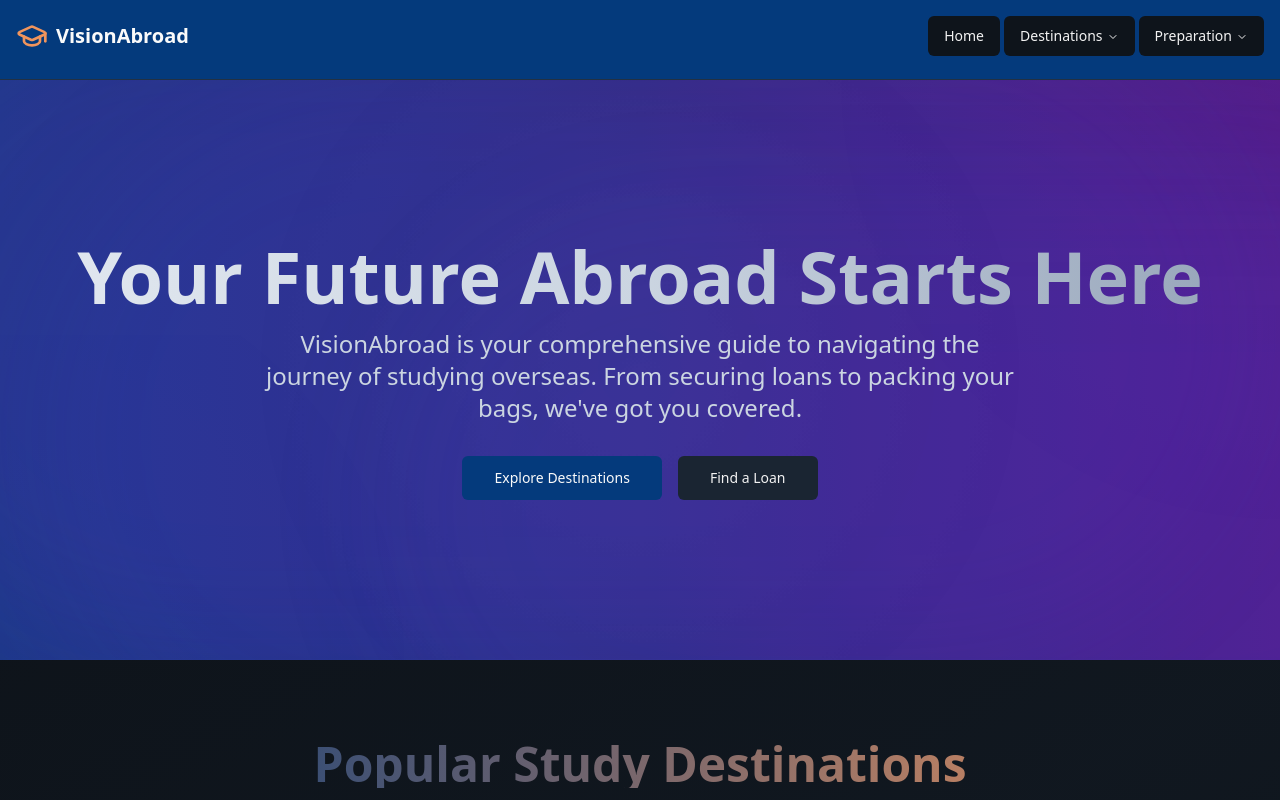
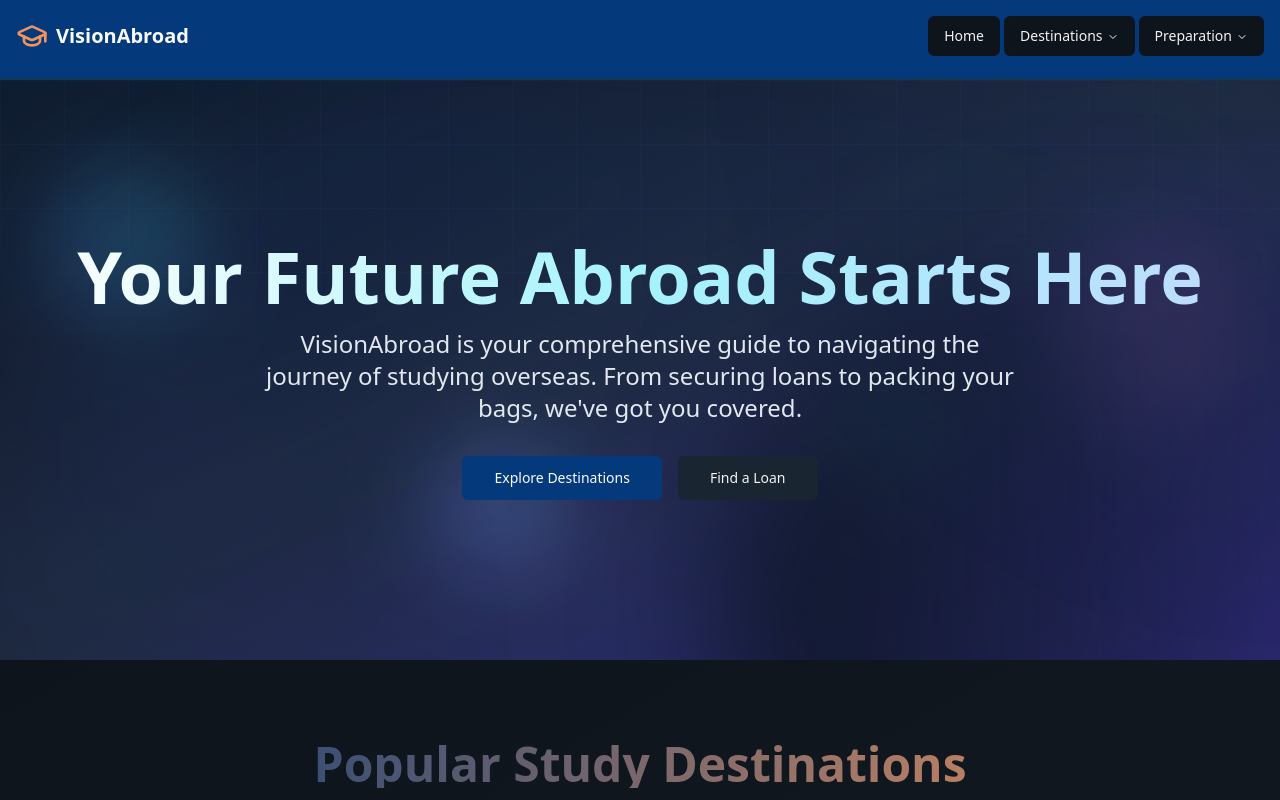
Before and after one commit to Kraton17/study-abroad-pathway-india, a React (Vite) app: page / in a window 1280 px wide. Shown: the top 800 px of the page. Built offline with nearby package versions, Linux system fonts and the light colour scheme.

Commit message:
Refine homepage hero section
Update the background color of the "Your future abroad starts here" section on the homepage to a more designer-friendly and animated color that complements the dark blue header and dark mode theme.

```diff
--- a/src/components/Hero.tsx
+++ b/src/components/Hero.tsx
@@ -62,33 +62,37 @@ const Hero = () => {
   return (
     <section
       id="home"
-      className="relative text-white py-40 bg-gradient-to-r from-blue-900 via-indigo-900 to-purple-900 overflow-hidden"
+      className="relative text-white py-40 bg-gradient-to-br from-slate-900 via-slate-800 to-indigo-900 overflow-hidden"
     >
-      {/* Background Layer 1: Large, Softly Shifting Abstract Waves */}
-      {/* These large, blurred shapes create a sense of deep, undulating motion. */}
+      {/* Animated geometric pattern overlay */}
+      <div className="absolute inset-0 bg-[linear-gradient(to_right,rgba(59,130,246,0.05)_1px,transparent_1px),linear-gradient(to_bottom,rgba(59,130,246,0.05)_1px,transparent_1px)] bg-[size:4rem_4rem] [mask-image:radial-gradient(ellipse_80%_50%_at_50%_0%,#000_70%,transparent_100%)] animate-background-float"></div>
+
+      {/* Floating orbs with enhanced colors */}
+      <div className="absolute top-20 left-10 w-40 h-40 bg-gradient-to-r from-blue-500 to-cyan-400 rounded-full mix-blend-screen filter blur-2xl opacity-20 animate-float"></div>
+      <div className="absolute top-40 right-10 w-48 h-48 bg-gradient-to-r from-purple-500 to-pink-400 rounded-full mix-blend-screen filter blur-2xl opacity-15 animate-bounce-gentle"></div>
+      <div className="absolute bottom-20 left-1/3 w-36 h-36 bg-gradient-to-r from-indigo-500 to-blue-400 rounded-full mix-blend-screen filter blur-2xl opacity-25 animate-pulse"></div>
+      <div className="absolute top-1/2 right-1/4 w-32 h-32 bg-gradient-to-r from-emerald-400 to-teal-400 rounded-full mix-blend-screen filter blur-2xl opacity-20 animate-wave-drift-1"></div>
+
+      {/* Dynamic gradient waves */}
       <div className="absolute inset-0">
-        <div className="absolute top-0 left-0 w-[120%] h-[120%] bg-blue-700 opacity-10 rounded-full blur-3xl animate-wave-drift-1"></div>
-        <div className="absolute bottom-0 right-0 w-[110%] h-[110%] bg-purple-700 opacity-10 rounded-full blur-3xl animate-wave-drift-2"></div>
-        <div className="absolute top-1/4 left-1/4 w-[100%] h-[100%] bg-indigo-700 opacity-10 rounded-full blur-3xl animate-wave-drift-3"></div>
+        <div className="absolute top-0 left-0 w-[150%] h-[150%] bg-gradient-to-br from-blue-600/10 via-transparent to-purple-600/10 rounded-full blur-3xl animate-wave-drift-1"></div>
+        <div className="absolute bottom-0 right-0 w-[140%] h-[140%] bg-gradient-to-tl from-indigo-600/10 via-transparent to-cyan-600/10 rounded-full blur-3xl animate-wave-drift-2"></div>
+        <div className="absolute top-1/3 left-1/2 w-[120%] h-[120%] bg-gradient-to-r from-purple-600/8 via-transparent to-pink-600/8 rounded-full blur-3xl animate-wave-drift-3"></div>
       </div>
 
-      {/* Background Layer 2: Subtle Radial Glows for Depth */}
-      {/* Adds a gentle, pulsating light effect from various points. */}
-      <div className="absolute inset-0 bg-[radial-gradient(circle_at_top_right,_rgba(150,200,255,0.08)_0%,transparent_50%)] animate-pulse-light-1"></div>
-      <div className="absolute inset-0 bg-[radial-gradient(circle_at_bottom_left,_rgba(200,150,255,0.08)_0%,transparent_50%)] animate-pulse-light-2"></div>
-
-      {/* Pulsing glow effect - overall ambient light */}
-      {/* A very subtle, central glow to unify the background elements. */}
-      <div className="absolute inset-0 bg-[radial-gradient(circle_at_center,_rgba(255,255,255,0.02)_0%,_rgba(255,255,255,0)_60%)] animate-pulse-glow"></div>
+      {/* Enhanced radial glows */}
+      <div className="absolute inset-0 bg-[radial-gradient(circle_at_top_right,_rgba(59,130,246,0.15)_0%,transparent_50%)] animate-pulse-light-1"></div>
+      <div className="absolute inset-0 bg-[radial-gradient(circle_at_bottom_left,_rgba(139,92,246,0.12)_0%,transparent_50%)] animate-pulse-light-2"></div>
+      <div className="absolute inset-0 bg-[radial-gradient(circle_at_center,_rgba(6,182,212,0.08)_0%,transparent_60%)] animate-background-pulse-glow"></div>
 
       <div className="container mx-auto px-4 text-center relative z-10">
         <h1
-          className="text-5xl text-black md:text-7xl font-bold mb-4 leading-tight bg-clip-text text-transparent bg-[linear-gradient(to_right,theme(colors.slate.200),theme(colors.slate.300),theme(colors.slate.400),theme(colors.slate.300),theme(colors.slate.200))] bg-[length:200%_auto] animate-background-shimmer animate-slide-up"
+          className="text-5xl md:text-7xl font-bold mb-4 leading-tight bg-clip-text text-transparent bg-gradient-to-r from-white via-cyan-200 to-blue-200 animate-background-shimmer animate-slide-up"
         >
           Your Future Abroad Starts Here
         </h1>
         <p
-          className="text-xl md:text-2xl text-black text-slate-300 max-w-3xl mx-auto mb-8 animate-slide-up [animation-delay:0.2s] opacity-0 [animation-fill-mode:forwards]"
+          className="text-xl md:text-2xl text-slate-200 max-w-3xl mx-auto mb-8 animate-slide-up [animation-delay:0.2s] opacity-0 [animation-fill-mode:forwards]"
         >
           VisionAbroad is your comprehensive guide to navigating the journey of studying overseas. From securing loans to packing your bags, we've got you covered.
         </p>
```
